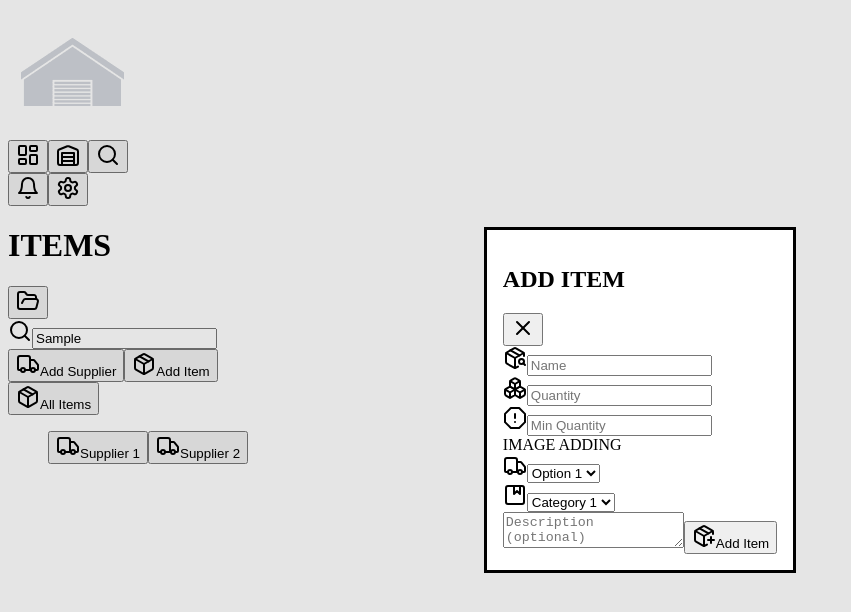
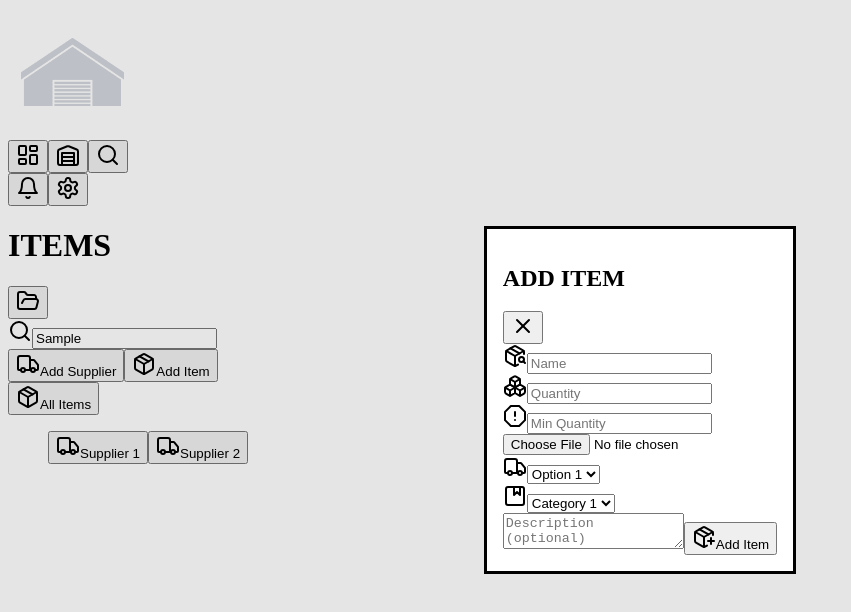
Before and after one commit to kacperlaudanski/SuppliesManagementApp, a Next.js app: page /dashboard/items in a window 1280 px wide. Both pictures are taken after typing "Sample" into the empty fields and a click on the button "Add Item". Shown: the top 612 px of the page, without its empty margins (0-851 px from the left). Built offline with nearby package versions, Linux system fonts and the light colour scheme.

Commit message:
input add form done & structure impr

```diff
--- a/src/app/components/form/Input.tsx
+++ b/src/app/components/form/Input.tsx
@@ -7,8 +7,8 @@ const inputStyles = cva([], {
     variant: {
       name: ['h-[40px] mx-2 flex-grow outline-none'],
       quantity:['w-3/4 h-[40px] mx-2 flex-grow outline-none'],
-      minQuantity: ['h-[40px] mx-2 flex-grow outline-none rounded-md']
-
+      minQuantity: ['h-[40px] mx-2 flex-grow outline-none rounded-md'],
+      file: ['text-neutral-400 bg-white']
     },
   },
 });
--- a/src/app/components/dashboard/NavigationBar.tsx
+++ b/src/app/dashboard/_components/NavigationBar.tsx
@@ -3,7 +3,7 @@
 import { usePathname } from "next/navigation";
 import { useState } from "react";
 import { navTopButtons, navBottomButtons } from "@/app/data/navButtonsData";
-import Button from "../Button";
+import Button from "../../components/Button";
 import Link from "next/link";
 import Logo from '../../../images/logo.png'
 import LogoIcon from '../../../images/logo-icon.png'
--- a/src/app/components/items/ItemsAddForm.tsx
+++ b/src/app/dashboard/items/_components/ItemsAddForm.tsx
@@ -1,9 +1,9 @@
-import Input from "../form/Input";
-import Button from "../Button";
-import InputWrapper from "../form/InputWrapper";
-import SelectOption from "../form/SelectOption";
-import SelectWrapper from "../form/SelectWrapper";
-import TextareaInput from "../form/TextareaInput";
+import Input from "../../../components/form/Input";
+import Button from "../../../components/Button";
+import InputWrapper from "../../../components/form/InputWrapper";
+import SelectOption from "../../../components/form/SelectOption";
+import SelectWrapper from "../../../components/form/SelectWrapper";
+import TextareaInput from "../../../components/form/TextareaInput";
 import {
   Album,
   Boxes,
@@ -12,18 +12,32 @@ import {
   PackageSearch,
   Truck,
 } from "lucide-react";
+import { FormEvent } from "react";
 
 export default function ItemsAddForm() {
+  function formHandler(event: FormEvent) {
+    event.preventDefault();
+    //....
+  }
+
   return (
-    <form className="w-full h-[75%] my-4 p-4 flex flex-col justify-between">
+    <form
+      className="w-full h-[75%] mt-4 p-4 flex flex-col justify-between"
+      onSubmit={(event) => formHandler(event)}
+    >
       <InputWrapper width="w-full">
         <PackageSearch />
-        <Input type="text" placeholder="Name" variant="name" />
+        <Input type="text" placeholder="Name" variant="name" name="name" />
       </InputWrapper>
       <div className="w-full flex justify-between gap-4">
         <InputWrapper width="w-3/4">
           <Boxes />
-          <Input type="number" placeholder="Quantity" variant="quantity" />
+          <Input
+            type="number"
+            placeholder="Quantity"
+            variant="quantity"
+            name="quantity"
+          />
         </InputWrapper>
         <InputWrapper width="w-auto">
           <OctagonAlert />
@@ -31,11 +45,16 @@ export default function ItemsAddForm() {
             type="number"
             placeholder="Min Quantity"
             variant="minQuantity"
+            name="minQuantity"
           />
         </InputWrapper>
       </div>
-      <div className="w-full h-[70px] bg-neutral-200 rounded-md flex justify-center items-center">
-        IMAGE ADDING
+      <div className="w-full h-[70px] bg-white rounded-md flex justify-center items-center">
+        <Input
+          variant={"file"}
+          type="file"
+          accept="image/png, image/jpeg, image/jpg"
+        />
       </div>
       <div className="w-full flex gap-4">
         <div className="w-1/2 h-[40px] flex items-center p-2 bg-white rounded-md">
--- a/src/app/components/items/ItemsAddModal.tsx
+++ b/src/app/dashboard/items/_components/ItemsAddModal.tsx
@@ -2,7 +2,7 @@
 
 import { useEffect, useRef } from "react";
 import ItemsAddForm from "./ItemsAddForm";
-import FormHeader from "../form/FormHeader";
+import FormHeader from "../../../components/form/FormHeader";
 
 
 interface ItemAddModal {
--- a/src/app/components/items/ItemsAsideTab.tsx
+++ b/src/app/dashboard/items/_components/ItemsAsideTab.tsx
@@ -1,8 +1,8 @@
 'use client'
 import Button from "@/app/components/Button";
 import { Package, Truck } from "lucide-react";
-import SearchingBox from "@/app/components/items/SearchingBox";
-import AsideTab from "../AsideTab";
+import SearchBox from "@/app/dashboard/items/_components/SearchBox";
+import AsideTab from "../../../components/AsideTab";
 import ItemsAddModal from "./ItemsAddModal";
 import { useState } from "react";
 import SupplierAddModal from "./SupplierAddForm";
@@ -15,7 +15,7 @@ export default function ItemsAsideTab() {
   return (
     <>
     <AsideTab>
-    <SearchingBox />
+    <SearchBox />
       <div className="w-full flex flex-col justify-between items-center border-solid border-inherit">
         <Button variant={"asideActionButton"} onClick={() => setOpenSupplierModal(true)}>
           <Truck className="mx-2" />
--- a/src/app/components/items/SearchingBox.tsx
+++ b/src/app/dashboard/items/_components/SearchBox.tsx
@@ -2,7 +2,7 @@
 
 import { Search } from "lucide-react"
 
-export default function SearchingBox() {
+export default function SearchBox() {
   return (
     <div className="w-full h-[80px] flex justify-around mb-6 items-center text-neutral-400 border-b-2">
       <Search />
--- a/src/app/components/items/SupplierAddForm.tsx
+++ b/src/app/dashboard/items/_components/SupplierAddForm.tsx
@@ -1,9 +1,9 @@
 "use client";
 import { PackageSearch } from "lucide-react";
 import { useEffect, useRef } from "react";
-import Button from "../Button";
-import FormHeader from "../form/FormHeader";
-import Input from "../form/Input";
+import Button from "../../../components/Button";
+import FormHeader from "../../../components/form/FormHeader";
+import Input from "../../../components/form/Input";
 
 interface SuppliersAddModal {
   openModal: boolean;
--- a/src/app/dashboard/items/page.tsx
+++ b/src/app/dashboard/items/page.tsx
@@ -1,4 +1,4 @@
-import ItemsAsideTab from "@/app/components/items/ItemsAsideTab";
+import ItemsAsideTab from "@/app/dashboard/items/_components/ItemsAsideTab";
 
 export default function Items() {
   return (
--- a/src/app/dashboard/layout.tsx
+++ b/src/app/dashboard/layout.tsx
@@ -1,7 +1,7 @@
 import { Metadata } from "next";
 import { ReactNode } from "react";
-import NavigationBar from "../components/dashboard/NavigationBar";
-import TitleBar from "../components/dashboard/TitleBar";
+import NavigationBar from "./_components/NavigationBar";
+import TitleBar from "./_components/TitleBar";
 
 export const metadata: Metadata = {
   title: "Dashboard - StockWise",
```
Also changed, not shown: src/app/dashboard/_components/TitleBar.tsx (renamed from src/app/components/dashboard/TitleBar.tsx). Lines whose indentation alone changed are shown as unchanged.
